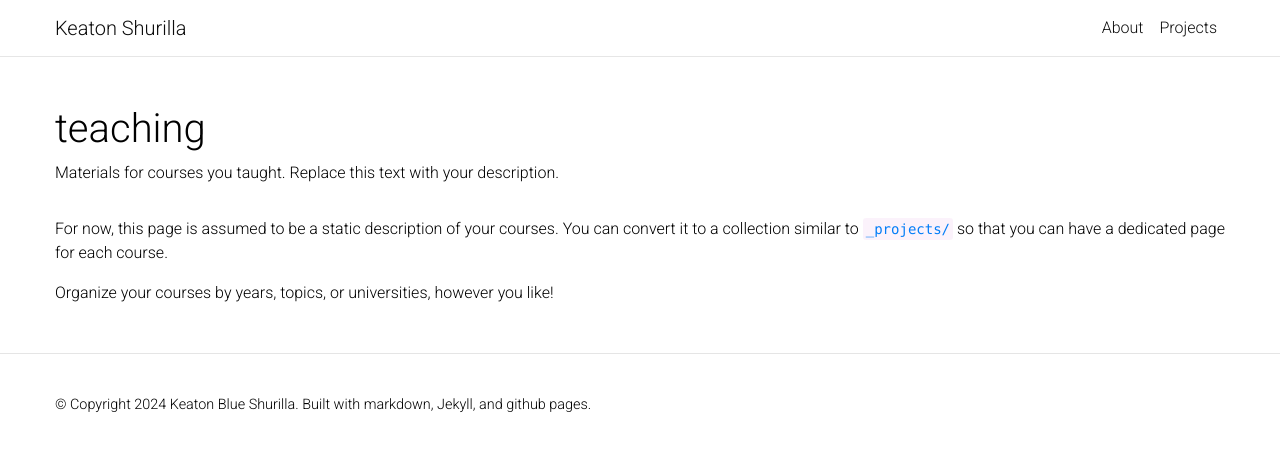
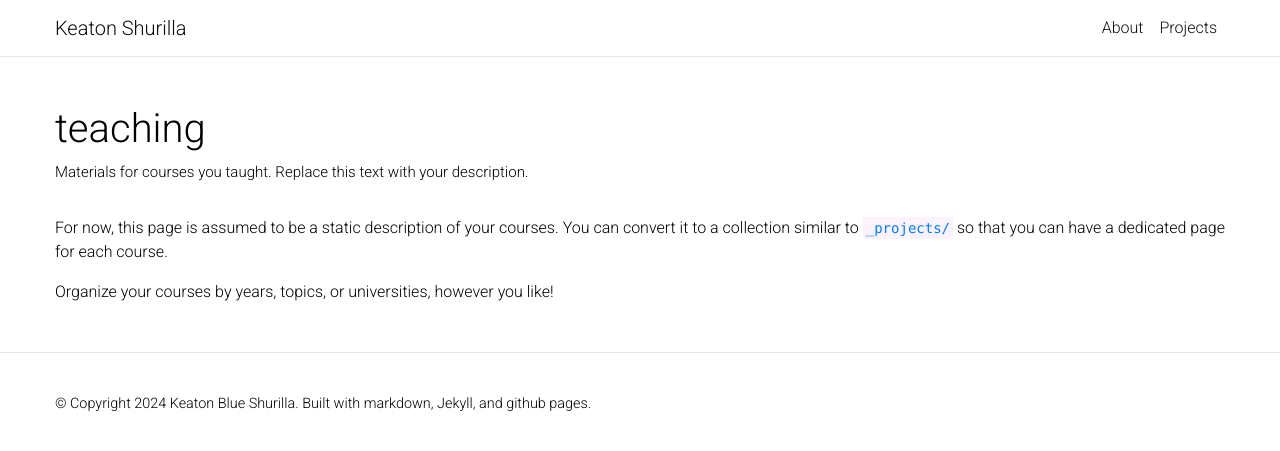
Before and after one commit to KeatonBlue/KeatonBlue.github.io, a Jekyll site: the page built from _pages/teaching.md, in a window 1280 px wide. Shown: the top 451 px of the page. Built offline with Jekyll 4.4.1, drawn with Linux system fonts in a browser that asks for light colours; comment, search, counter and statistics services are not loaded; a style sheet for code colours, icons or effects is not loaded.

Commit message:
Change header spacing and decrease font size

```diff
--- a/_sass/_base.scss
+++ b/_sass/_base.scss
@@ -151,7 +151,7 @@
 
 .post-description {
   margin-bottom: 2rem;
-  font-size: 1rem;
+  font-size: 0.94rem;
 
   a {
     color: inherit;
--- a/_sass/_layout.scss
+++ b/_sass/_layout.scss
@@ -14,7 +14,7 @@
 
 body.fixed-top-nav {
   // Add some padding for the nav-bar.
-  padding-top: 20px;
+  padding-top: 15px;
 }
 
 body.sticky-bottom-footer {
```
